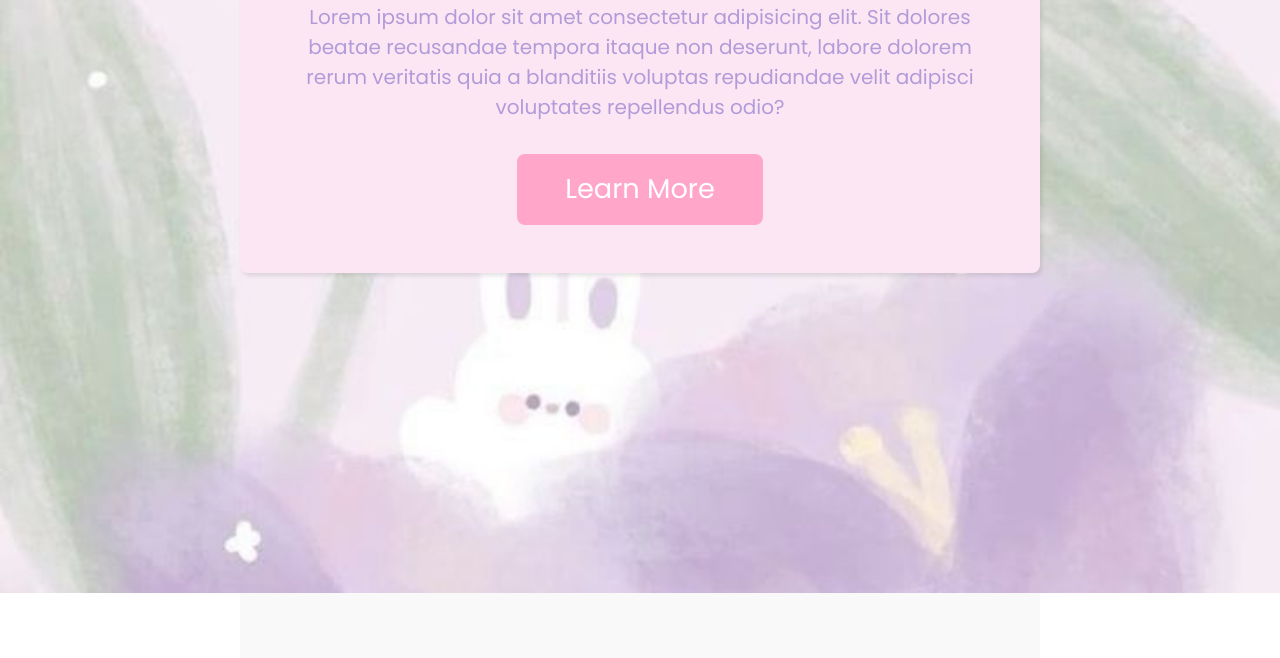
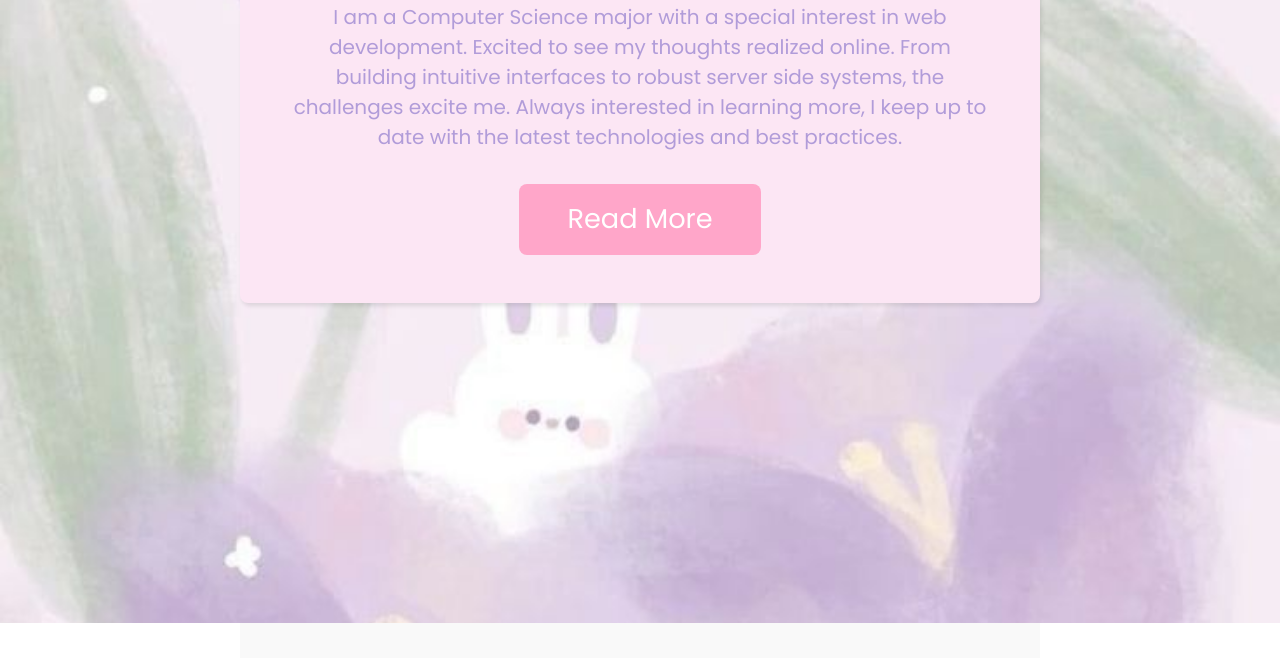
Before and after one commit to Jay7896Slay/2209658_IA2, a plain HTML site: page personality.html in a window 1280 px wide. Shown: the part 442-1100 px from the top of the page. Drawn offline with nearby package versions, Linux system fonts and the light colour scheme.

Commit message:
Update personality.html

```diff
--- a/personality.html
+++ b/personality.html
@@ -583,8 +583,8 @@ footer li {
   <section class="banner" id="banner">
     <div class="content">
       <h3>Welcome to My Autobiography</h3>
-      <p>Lorem ipsum dolor sit amet consectetur adipisicing elit. Sit dolores beatae recusandae tempora itaque non deserunt, labore dolorem rerum veritatis quia a blanditiis voluptas repudiandae velit adipisci voluptates repellendus odio?</p>
-      <a href="#about" class="btn">Learn More</a>
+      <p>I am a Computer Science major with a special interest in web development. Excited to see my thoughts realized online. From building intuitive interfaces to robust server side systems, the challenges excite me. Always interested in learning more, I keep up to date with the latest technologies and best practices.</p>
+      <a href="#about" class="btn">Read More</a>
     </div>
   </section>
 
```
